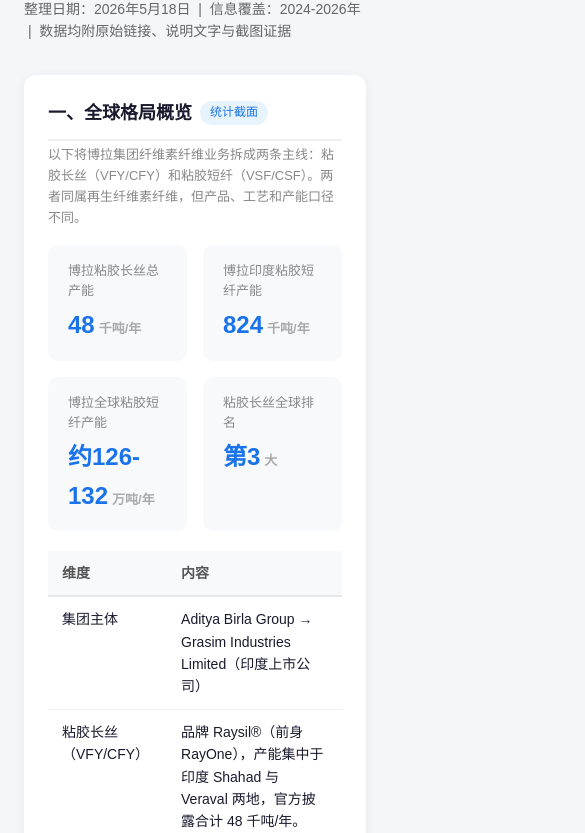
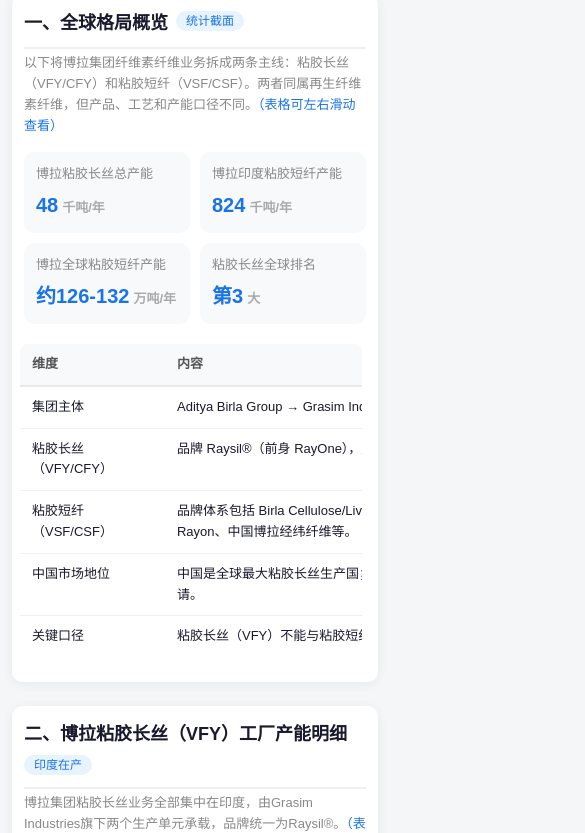
Before and after one commit to yk9272831-pixel/birla-fiber-capacity, a plain HTML site: page index.html in a window 390 px wide. Shown: the part 165-998 px from the top of the page, 585 px wide, since content can reach past the window. Drawn offline with Linux system fonts and the light colour scheme.

Commit message:
Add files via upload

```diff
--- a/index.html
+++ b/index.html
@@ -23,6 +23,9 @@
   .section-note { font-size: 13px; color: #888; margin-bottom: 16px; }
 
   /* 表格 */
+  .table-scroll { width: 100%; overflow-x: auto; -webkit-overflow-scrolling: touch; border-radius: 8px; }
+  .table-scroll table { min-width: 760px; }
+  .table-scroll::after { content: ""; display: block; height: 1px; }
   table { width: 100%; border-collapse: collapse; font-size: 14px; }
   th { background: #f8f9fb; color: #555; font-weight: 600; padding: 11px 14px; text-align: left; border-bottom: 2px solid #e8e8e8; white-space: nowrap; }
   td { padding: 11px 14px; border-bottom: 1px solid #f0f0f0; vertical-align: top; }
@@ -84,7 +87,20 @@
   .stat-card .value { font-size: 24px; font-weight: 700; color: #1a73e8; }
   .stat-card .unit { font-size: 13px; color: #aaa; margin-left: 4px; }
 
-  @media (max-width: 768px) { .stat-grid { grid-template-columns: 1fr 1fr; } }
+  @media (max-width: 768px) {
+    .container { padding: 20px 12px; }
+    h1 { font-size: 22px; line-height: 1.3; }
+    .section { padding: 16px 12px; border-radius: 10px; }
+    .section-title { align-items: flex-start; flex-wrap: wrap; line-height: 1.35; }
+    .stat-grid { grid-template-columns: 1fr 1fr; gap: 10px; }
+    .stat-card { padding: 12px; }
+    .stat-card .value { font-size: 20px; }
+    .table-scroll { margin: 0 -4px; padding-bottom: 8px; }
+    .table-scroll table { min-width: 860px; }
+    .section-note::after { content: "（表格可左右滑动查看）"; color: #1a73e8; }
+    th, td { padding: 10px 12px; font-size: 13px; }
+    .evidence-card img { max-height: 70vh; object-fit: contain; }
+  }
 </style>
 </head>
 <body>
@@ -119,6 +135,7 @@
       </div>
     </div>
 
+    <div class="table-scroll">
     <table>
       <thead>
         <tr>
@@ -134,6 +151,7 @@
         <tr><td>关键口径</td><td>粘胶长丝（VFY）不能与粘胶短纤（VSF）混算；本文分别列示，再汇总为博拉纤维素纤维全球布局。</td></tr>
       </tbody>
     </table>
+    </div>
   </div>
 
   <!-- ============ 表一：VFY工厂产能 ============ -->
@@ -144,6 +162,7 @@
     </div>
     <div class="section-note">博拉集团粘胶长丝业务全部集中在印度，由Grasim Industries旗下两个生产单元承载，品牌统一为Raysil®。</div>
 
+    <div class="table-scroll">
     <table>
       <thead>
         <tr>
@@ -186,6 +205,7 @@
         </tr>
       </tfoot>
     </table>
+    </div>
 
     <div class="note-box">
       注：Grasim官网明确披露：粘胶长丝（VFY）总产能48千吨/年，为印度最大粘胶长丝生产商，全球第三。官方Raysil®品牌手册确认生产地点为Shahad（马哈拉施特拉邦）和Veraval（古吉拉特邦）双厂。
@@ -200,6 +220,7 @@
     </div>
     <div class="section-note">粘胶短纤是博拉更大的纤维素纤维主业。印度产能采用Grasim官方口径；海外产能采用Canopy/公开来源口径，因年份与统计边界不同，合计以区间表达。</div>
 
+    <div class="table-scroll">
     <table>
       <thead>
         <tr>
@@ -281,6 +302,7 @@
         </tr>
       </tfoot>
     </table>
+    </div>
 
     <div class="note-box">
       口径说明：Grasim官网披露印度粘胶短纤（CSF）四地合计824千吨/年；Canopy按工厂列示的VSF口径略高，且包含不同年份/产品边界，因此本文用区间表达。无论采用哪一口径，结论一致：粘胶短纤是博拉更大的全球化纤维业务，规模远大于粘胶长丝。
@@ -295,6 +317,7 @@
     </div>
     <div class="section-note">以下为中国粘胶长丝行业分析文章中提及博拉印度产能的描述，供交叉验证。</div>
 
+    <div class="table-scroll">
     <table>
       <thead>
         <tr>
@@ -317,6 +340,7 @@
         </tr>
       </tbody>
     </table>
+    </div>
   </div>
 
   <!-- ============ 表三：全球历史产能对比 ============ -->
@@ -326,6 +350,7 @@
       <span class="badge badge-red">重点：停产关厂</span>
     </div>
 
+    <div class="table-scroll">
     <table>
       <thead>
         <tr>
@@ -380,6 +405,7 @@
         </tr>
       </tbody>
     </table>
+    </div>
 
     <div class="note-box">
       重要区分：博拉集团旗下的印尼PT Indo Bharat Rayon（IBR）和泰国Thai Rayon，均为<b>粘胶短纤维（VSF）</b>生产商，不生产粘胶长丝（VFY）。本页将其纳入“博拉粘胶短纤全球布局”，但不计入“博拉粘胶长丝”产能。博拉的粘胶长丝业务集中于印度Grasim两厂（合计48千吨/年）。
@@ -460,6 +486,7 @@
     </div>
     <div class="section-note">申请方之一即Grasim Industries（博拉集团）。印度于2026年3月19日作出肯定性终裁，对中国75旦以上VFY征收5年反倾销税。</div>
 
+    <div class="table-scroll">
     <table>
       <thead>
         <tr>
@@ -508,6 +535,7 @@
         </tr>
       </tbody>
     </table>
+    </div>
     <div class="note-box">
       排除范围：75旦（不含75旦以上）VFY；采用线轴纺纱技术生产的VFY；税号5401项下绣花线。征税有效期5年。
     </div>
@@ -619,6 +647,7 @@
     <div class="section-title">
       九、核心结论
     </div>
+    <div class="table-scroll">
     <table>
       <thead>
         <tr>
@@ -653,6 +682,7 @@
         </tr>
       </tbody>
     </table>
+    </div>
   </div>
 
   <div style="text-align:center; color:#bbb; font-size:12px; margin-top:24px; padding-bottom:24px;">
```
